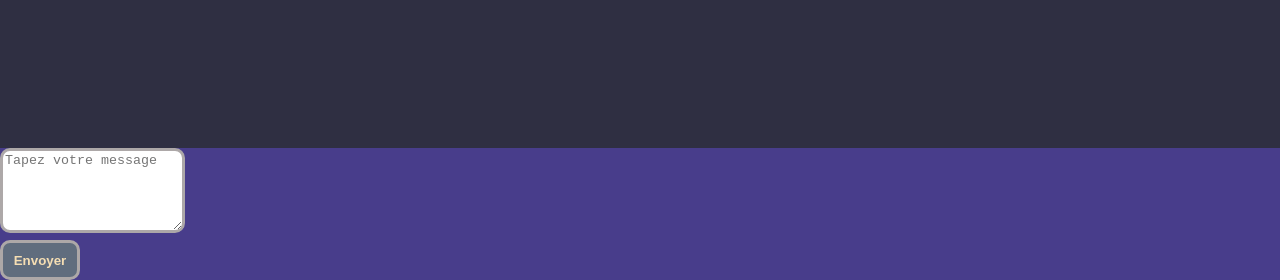
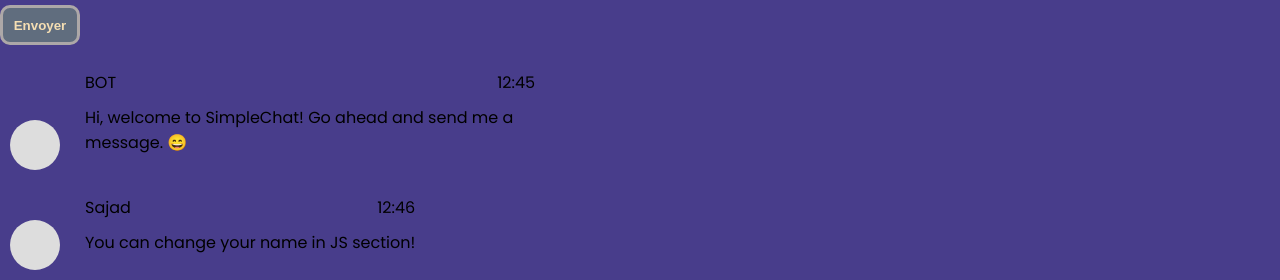
Before and after one commit to alexissengangabo07/nodejs-chat-app, a React (Create React App) app in the folder client/: page /home in a window 1280 px wide. Both pictures are taken after typing "Sample" into the empty fields and a click on the input "Connectez-vous". Shown: the part 520-800 px from the top of the page. Built offline with nearby package versions, Linux system fonts and the light colour scheme; no server answers.

Commit message:
style: Box massage

```diff
--- a/client/src/components/form/Form.jsx
+++ b/client/src/components/form/Form.jsx
@@ -23,6 +23,47 @@ const Form = () => {
                         <input className='Envoye' type="submit" value="Envoyer" />
                     </div>
                 </form>
+
+                <section>
+
+                    <main class="msger-chat">
+                        <div class="msg left-msg">
+                            <div
+                                class="msg-img"
+
+                            ></div>
+
+                            <div class="msg-bubble">
+                                <div class="msg-info">
+                                    <div class="msg-info-name">BOT</div>
+                                    <div class="msg-info-time">12:45</div>
+                                </div>
+
+                                <div class="msg-text">
+                                    Hi, welcome to SimpleChat! Go ahead and send me a message. 😄
+                                </div>
+                            </div>
+                        </div>
+
+                        <div class="msg right-msg">
+                            <div
+                                class="msg-img"
+
+                            ></div>
+
+                            <div class="msg-bubble">
+                                <div class="msg-info">
+                                    <div class="msg-info-name">Sajad</div>
+                                    <div class="msg-info-time">12:46</div>
+                                </div>
+
+                                <div class="msg-text">
+                                    You can change your name in JS section!
+                                </div>
+                            </div>
+                        </div>
+                    </main>
+                </section>
             </div >
         </>
     )
--- a/client/src/components/home/style.css
+++ b/client/src/components/home/style.css
@@ -19,7 +19,8 @@
     height: 30px;
     outline: none;
 }
-.Envoye{
+
+.Envoye {
     background-color: rgb(96, 109, 126);
     color: wheat;
     height: 40px;
@@ -29,12 +30,67 @@
     cursor: pointer;
     font-weight: bold;
 }
-.Envoye:hover{
+
+.Envoye:hover {
     color: white;
-    cursor:pointer;
+    cursor: pointer;
 }
-.textarea-message{
-    height:75px ;
+
+.textarea-message {
+    height: 75px;
     border-radius: 10px;
     border: solid rgb(173, 168, 168);
 }
+
+.msger-chat {
+    flex: 1;
+    overflow-y: auto;
+    padding: 10px;
+}
+
+.msger-chat::-webkit-scrollbar {
+    width: 6px;
+}
+
+.msger-chat::-webkit-scrollbar-track {
+    background: #ddd;
+}
+
+.msger-chat::-webkit-scrollbar-thumb {
+    background: #bdbdbd;
+}
+
+.msg {
+    display: flex;
+    align-items: flex-end;
+    margin-bottom: 10px;
+}
+
+.msg:last-of-type {
+    margin: 0;
+}
+
+.msg-img {
+    width: 50px;
+    height: 50px;
+    margin-right: 10px;
+    background: #ddd;
+    background-repeat: no-repeat;
+    background-position: center;
+    background-size: cover;
+    border-radius: 50%;
+}
+
+.msg-bubble {
+    max-width: 450px;
+    padding: 15px;
+    border-radius: 15px;
+    background: var(--left-msg-bg);
+}
+
+.msg-info {
+    display: flex;
+    justify-content: space-between;
+    align-items: center;
+    margin-bottom: 10px;
+}
```
